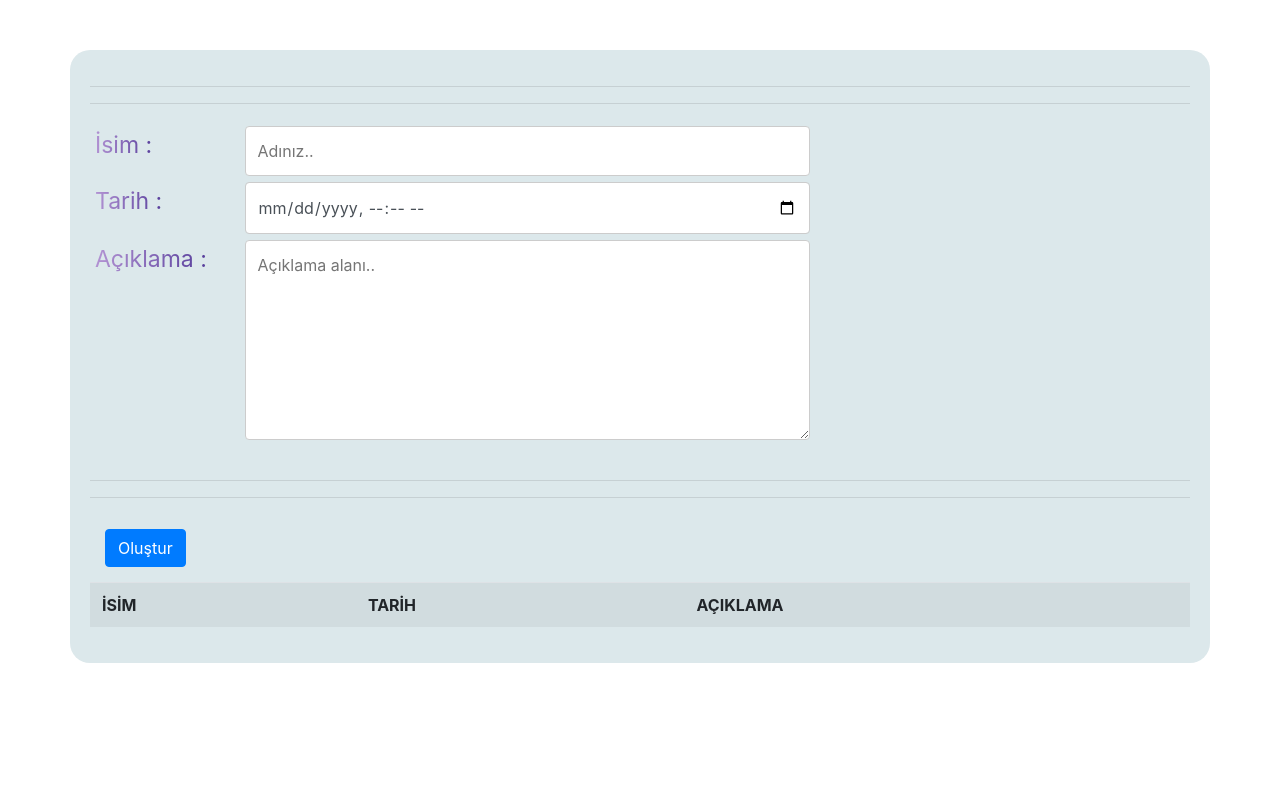
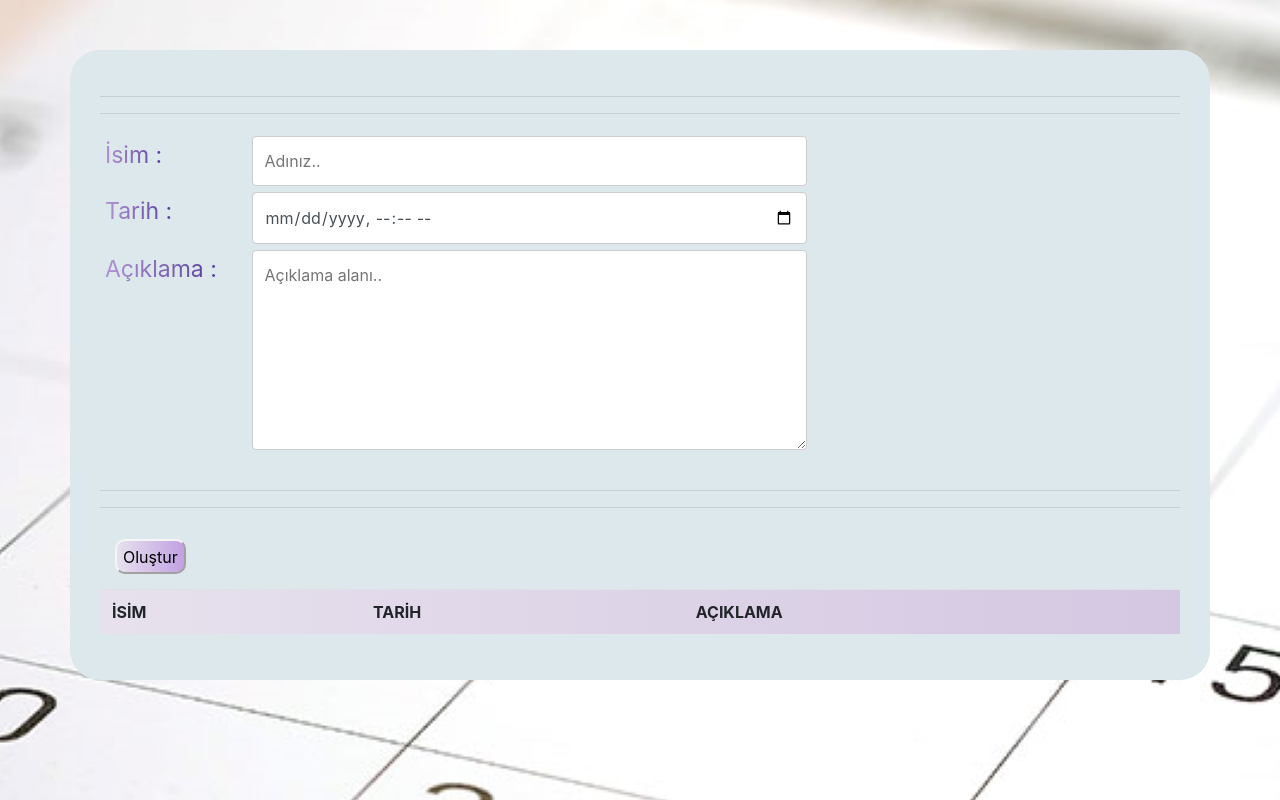
Before and after one commit to HASAN-GRDL/Takvim-Uygulamas-, a website: page ekran.html in a window 1280 px wide. Drawn offline with nearby package versions, Linux system fonts and the light colour scheme.

Commit message:
ekran css ekleme

```diff
--- a/ekran.css
+++ b/ekran.css
@@ -1,5 +1,8 @@
 * {
   box-sizing: border-box;
+}
+body{
+  background-image: url("picture/picture.jpg");
 }
 
   input[type=text], input[type=datetime-local], select, textarea {
@@ -34,9 +37,9 @@
 
   .container {
     margin-top: 50px;
-    border-radius: 20px;
+    border-radius: 30px;
     background-color:rgb(220, 232, 235);
-    padding: 20px;
+    padding: 30px;
   }
 
   .col-25 {
@@ -58,4 +61,11 @@
   }
   button{
     margin: 15px;
+    height: 35px;
+    background-image: linear-gradient(to left, #c1a1e3, #e7e1ed);
+    border-color:whitesmoke;
+    border-radius: 10px;
   }
+  tr{
+    background-image: linear-gradient(to left, #d4c7e2, #e7e1ed);
+  }
--- a/ekran.html
+++ b/ekran.html
@@ -35,13 +35,14 @@
           </div>
           <div class="col-75">
             <textarea id="aciklama" name="Açiklama" placeholder="Açıklama alanı.." style="height:200px"></textarea>
+
           </div>
         </div>
         <br>
         </form>
         <hr><hr>
         <div>
-          <button class="btn btn-primary" onclick="ekle()" >Oluştur</button>
+          <button onclick="ekle()" >Oluştur</button>
           <table id="myTable" class="table table-striped">
               <tr>
                 <th scope="col">İSİM</th>
--- a/style.css
+++ b/style.css
@@ -1,6 +1,6 @@
 body {
     background-color:#eee;
-    background-image: url("picture.jpg");
+    background-image: url("picture/picture.jpg");
 }
 h1,h3{
     font-size: 53px;
```
Also changed, not shown: picture/ekran.jpg (added), picture/picture.jpg (added).
